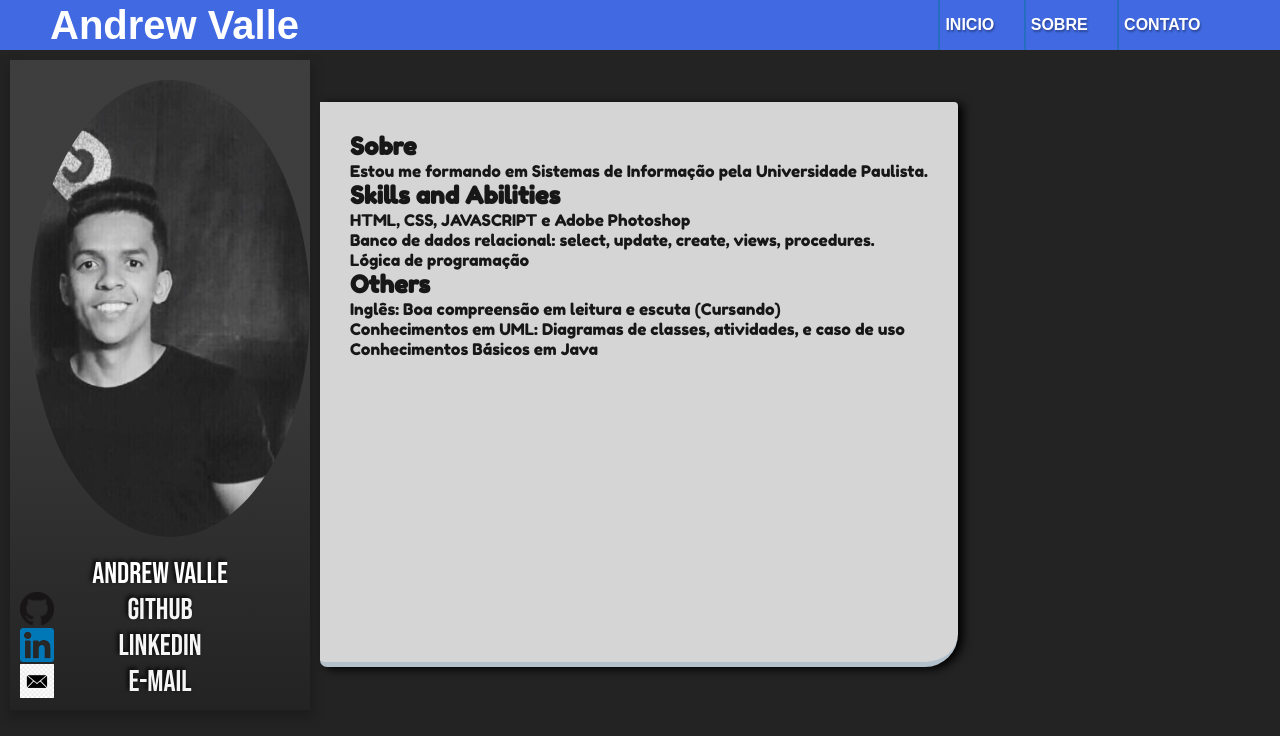
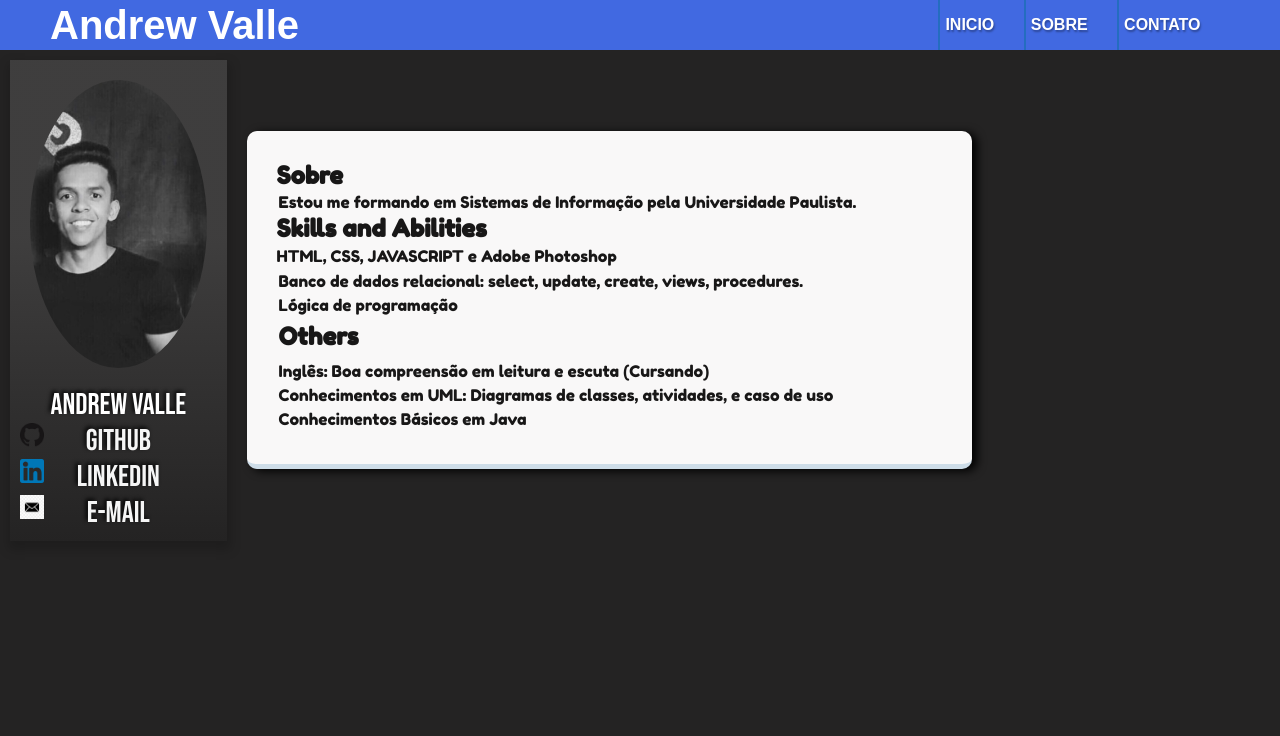
Before and after one commit to andvalle/portifolio, a plain HTML site: page index.html in a window 1280 px wide. Drawn offline with nearby package versions, Linux system fonts and the light colour scheme.

Commit message:
melhorando responsividade

```diff
--- a/index.html
+++ b/index.html
@@ -76,7 +76,7 @@
         <li>Estou me formando em Sistemas de Informação pela Universidade Paulista.</li>
 
         <h2>Skills and Abilities</h2>
-        <li> HTML, CSS, JAVASCRIPT e Adobe Photoshop</li>
+        <ul> <p >HTML, CSS, JAVASCRIPT e Adobe Photoshop </p> </ul>
                <li> Banco de dados relacional: select, update, create, views, procedures.</strong></li>
                <li> Lógica de programação</strong></li>
 
--- a/style.css
+++ b/style.css
@@ -3,6 +3,7 @@
     margin:0;
     text-decoration: none;
     list-style: none;
+    box-sizing: border-box;
 
 }
 
@@ -58,7 +59,35 @@ nav #barras{
 
 }
 
+@keyframes msg {
+    10% { opacity: 1; }
+    50% { opacity: 0.5; }
+    100% { opacity: 0; }
+     }
+
+
 @media (max-width:900px){
+
+
+    .d1{
+        display: flex;
+        flex-direction: column;
+
+
+
+     }
+
+
+    .list-sobre{
+
+        padding-left:20px;
+        margin-left: 20px;
+        max-width: 300px;
+
+
+
+        }
+
     nav {
       position: fixed;
     }
@@ -105,6 +134,8 @@ nav #barras{
     }
 
 
+
+
 }
 body{
 
@@ -135,14 +166,10 @@ body{
       margin: 10px;
       font-family: 'Bebas Neue', cursive;
       text-shadow: -2px -2px 4px rgb(0, 0, 0);
+  }
 
-
-
-  }
   .links {
-text-align: center;
-
-
+   text-align: center;
   }
 
   .ulLinks a {
@@ -157,19 +184,19 @@ text-align: center;
       border-radius: 50%;
       padding: 10px;
 
+
   }
 
   .list-sobre{
-    background: rgba(255, 254, 254, 0.815) ;
-    border-radius: 10%;
+    background: rgba(255, 254, 254, 0.973) ;
     box-shadow: 5px 2px 10px black;
-    width: auto;
-    min-width: 300px;
-    height:500px;
-    min-width:500px;
+    width: 100%;
+     height:auto;
+
     padding:30px;
     border-bottom: 5px solid rgba(28, 110, 164, 0.192);
-    border-radius: 0px 4px 33px 7px;
+    border-radius: 10px;
+    margin:10px;
   }
 
   .list-sobre .textoin {
@@ -177,9 +204,13 @@ text-align: center;
     font-size: auto;
     color: rgb(24, 23, 23);
 
-
    }
-
+   .textoin ul{
+       padding: 3px 0 3px 0;
+   }
+   .textoin  li{
+       padding:2px;
+   }
 
 
   .imagem img:hover  {
@@ -240,9 +271,3 @@ align-items: center;
     animation: msg 1.5s linear infinite;
 
 }
-
-@keyframes msg {
-    10% { opacity: 1; }
-    50% { opacity: 0.5; }
-    100% { opacity: 0; }
-     }
```
